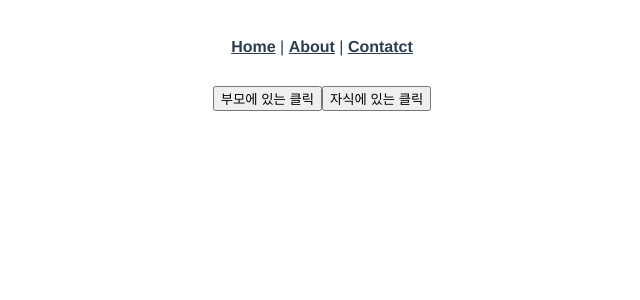
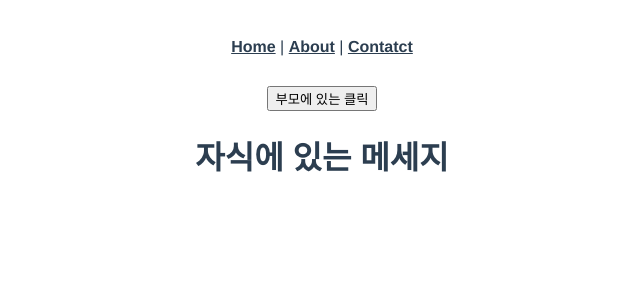
Before and after one commit to jihan-chillin/Vue.js, a Vue app: page /recycle in a window 1280 px wide. Shown: the top 300 px of the page, without its empty margins (318-958 px from the left). Built offline with nearby package versions, Linux system fonts and the light colour scheme; what vue-sweetalert2 would draw is missing.

Commit message:
데이터변경 ( 부모 -> 자식컴포넌트 )

```diff
--- a/src/views/ChildComponent.vue
+++ b/src/views/ChildComponent.vue
@@ -4,7 +4,8 @@
     <div>author name : {{author.name}}</div>
     <div>author company : {{author.company}}</div> -->
 
-    <button type="button" @click="childFunc" ref="child_btn">자식에 있는 클릭</button>
+    <!-- <button type="button" @click="childFunc" ref="child_btn">자식에 있는 클릭</button> -->
+    <h1>{{msg}}</h1>
 </template>
 <script>
 export default {
@@ -28,7 +29,7 @@ export default {
     components : {},
     data(){
         return{
-          sampleData : ''
+          msg : '자식에 있는 메세지'
         };
     },
     setup(){},
--- a/src/views/RecycleComponent.vue
+++ b/src/views/RecycleComponent.vue
@@ -29,7 +29,8 @@ export default {
     methods:{
         callChildFunc(){
             // this.$refs.child_component.$refs.child_btn.click();
-            this.$refs.child_component.childFunc();
+            // this.$refs.child_component.childFunc();
+            this.$refs.child_component.msg = "부모컴포넌트에서 변경한 메세지";
         }
     }
 }
```
